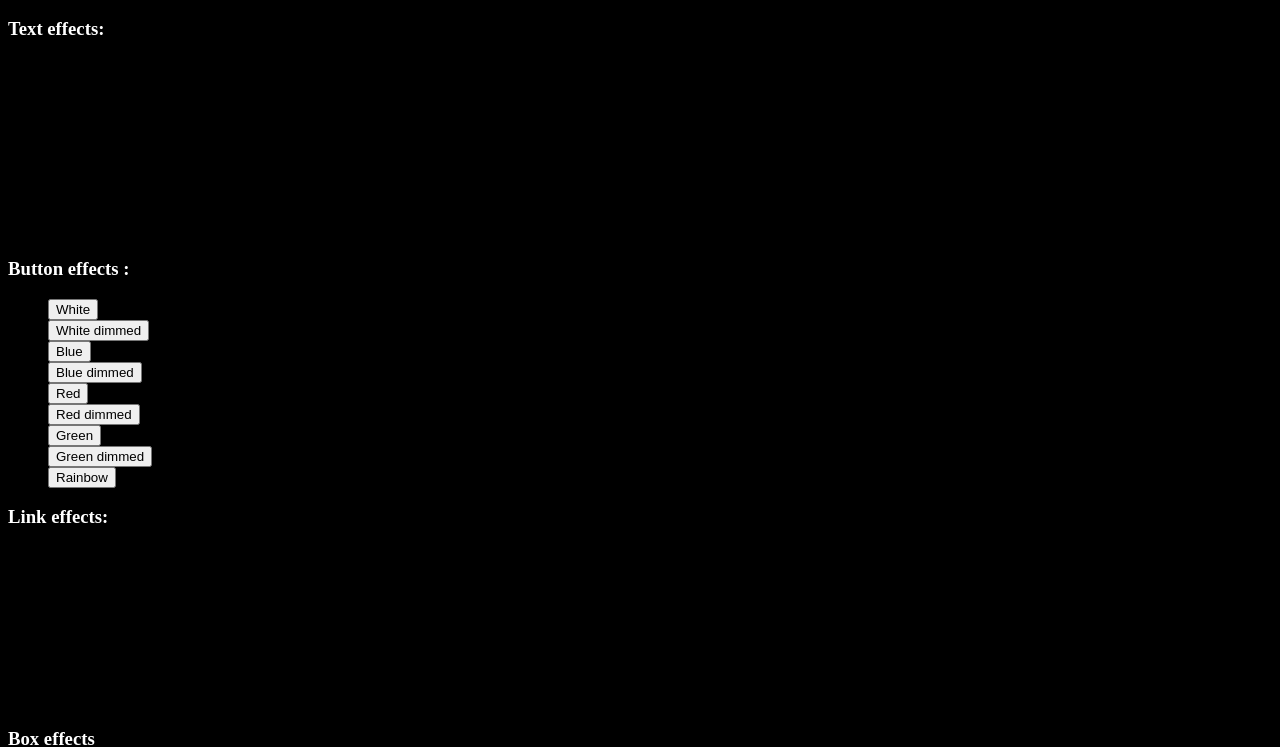
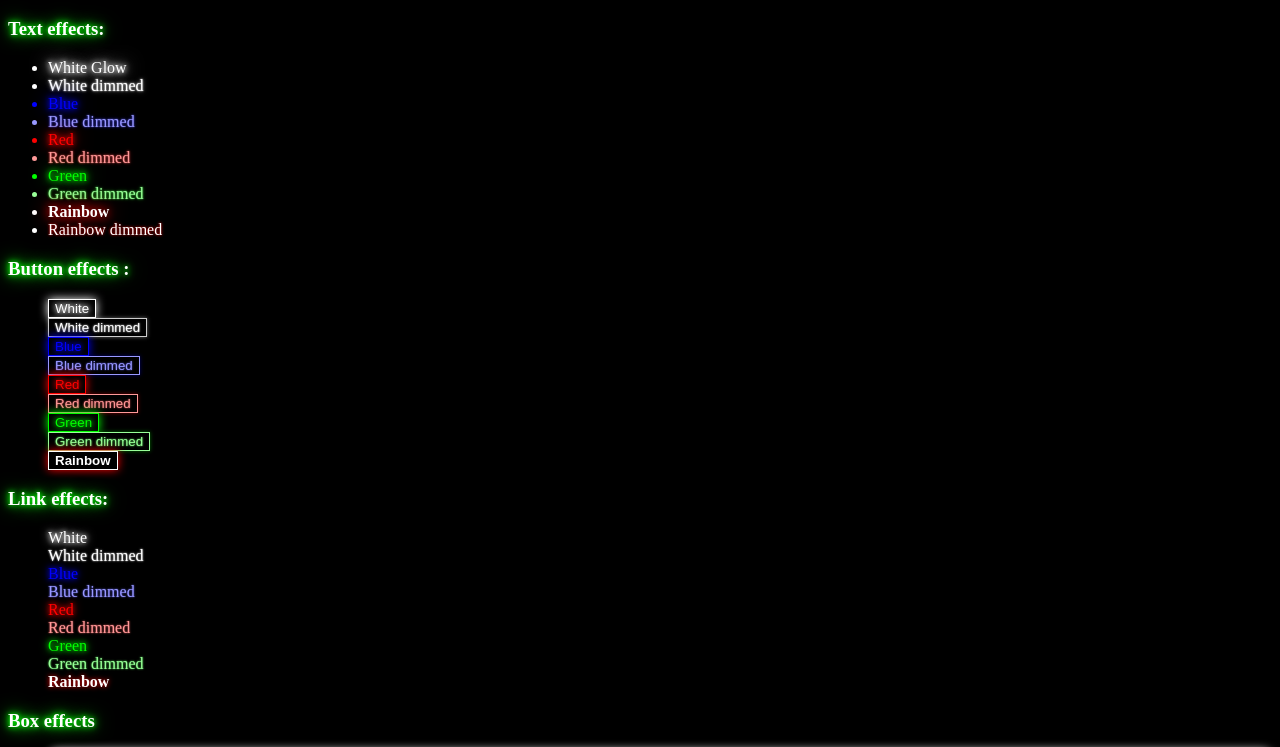
Before and after one commit to Lokrogaming/openSrc, a plain HTML site: page example.html in a window 1280 px wide. Shown: the part 48-795 px from the top of the page. Drawn offline with Linux system fonts and the light colour scheme.

Commit message:
Update example.html

```diff
--- a/example.html
+++ b/example.html
@@ -1,7 +1,7 @@
 <html>
   <head>
     <title>openSrc-Example</title>
-    <link src="stylesheet" href="https://lokrogaming.github.io/openSrc/CSS/style-open.css">
+    <link rel="stylesheet" href="https://lokrogaming.github.io/openSrc/CSS/style-open.css">
     <style>
       body {
 background-color: black;
```
